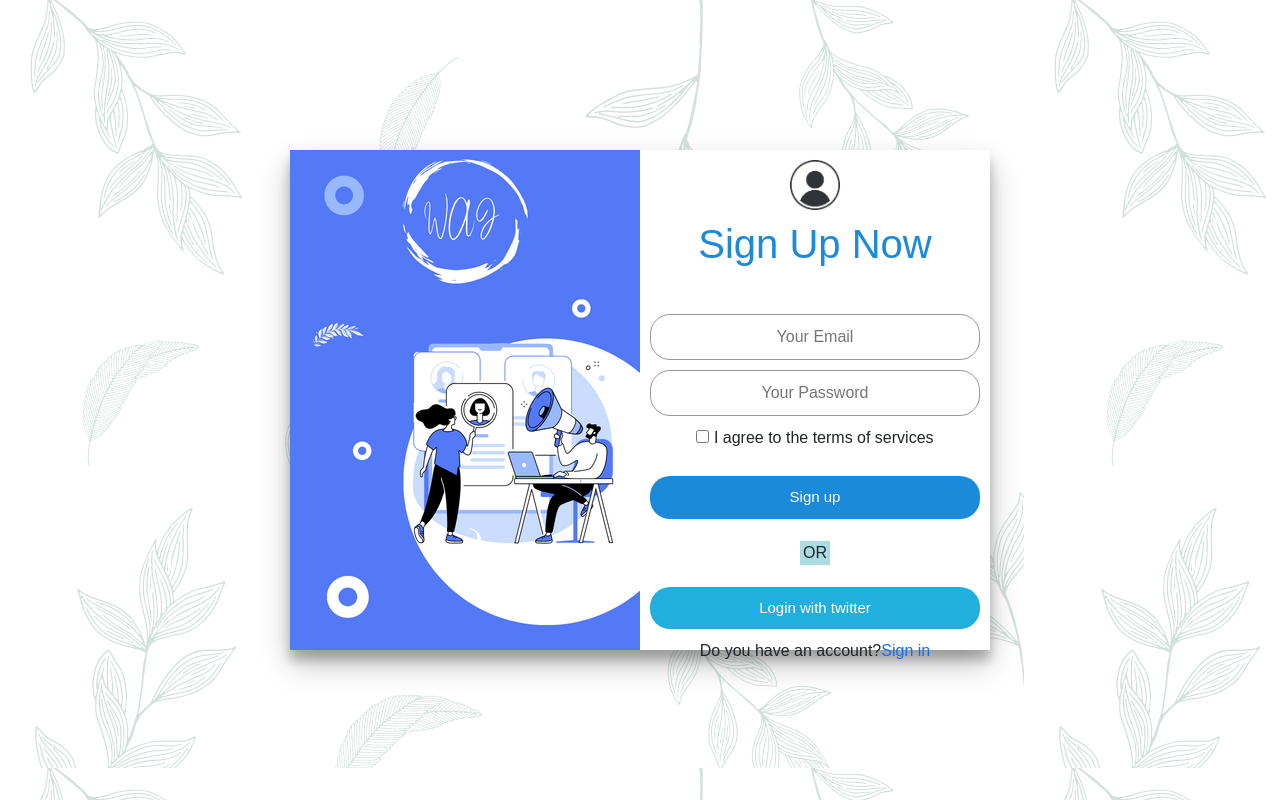
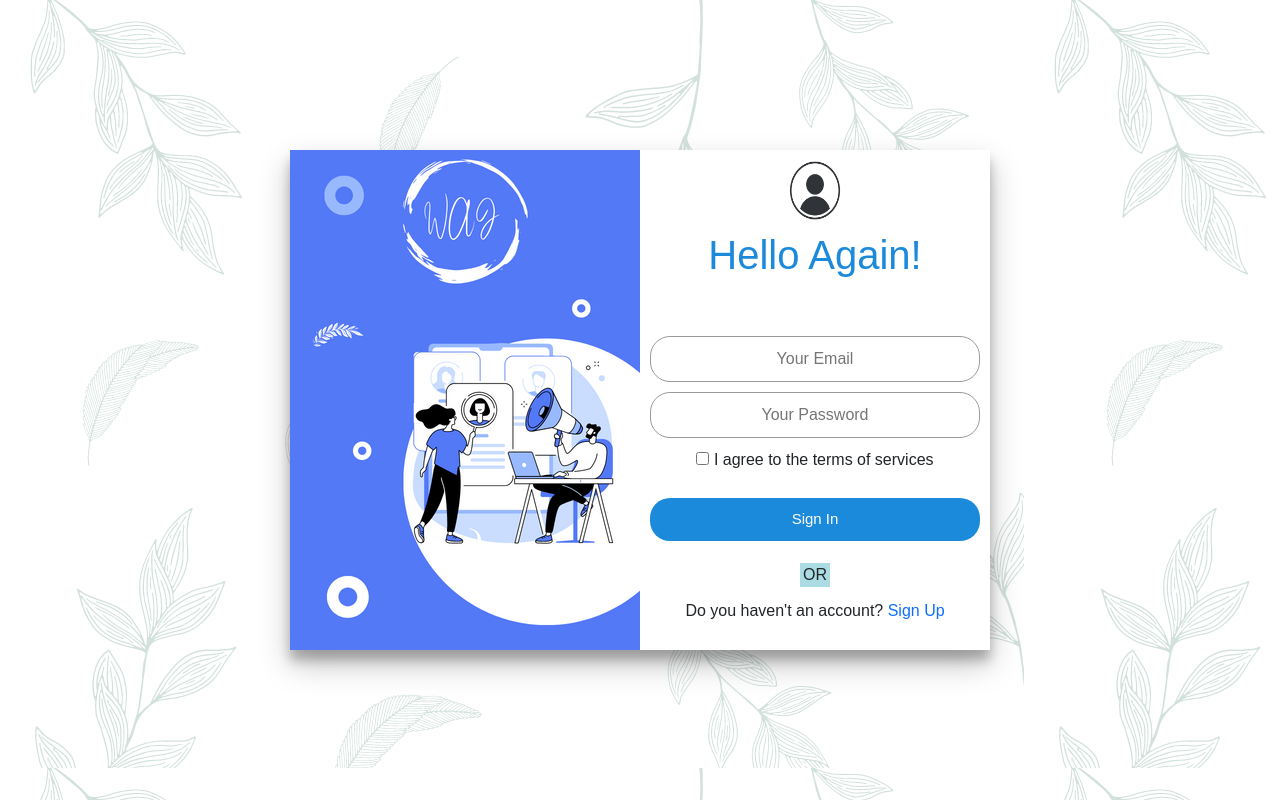
Before and after one commit to Imantha-Thuduwage/WAJ-Construction-Management-System, a PHP site: page /login.php in a window 1280 px wide. Run offline with PHP 8.4, Linux system fonts and the light colour scheme.

Commit message:
Changed Design of Login Page

```diff
--- a/function.php
+++ b/function.php
@@ -1,16 +1,17 @@
 <!-- Form Values Cleaning Section -->
+<?php
+function clean_input($input)
+{
+    $input = trim($input);
+    $input = stripslashes($input);
+    $input = htmlspecialchars($input);
 
-<?php
- function clean_input($input)
-{
- $input = trim($input); $input = stripslashes($input);
- $input = htmlspecialchars($input);
-
-return $input;
+    return $input;
 }
 
 //db connection
-function dbConn() {
+function dbConn()
+{
     //create variables to connect db
     $server = "localhost";
     $username = "root";
@@ -21,9 +22,9 @@
     $conn = new mysqli($server, $username, $password, $dbname);
 
     //check db connection has error
-    if ($conn->connect_error){
-        die("connection Error :". $conn->connect_error);
-    }else{
+    if ($conn->connect_error) {
+        die("connection Error :" . $conn->connect_error);
+    } else {
         return $conn;
     }
 }
--- a/login.php
+++ b/login.php
@@ -2,6 +2,7 @@
 session_start();
 
 include 'function.php';
+
 ?>
 
 <!DOCTYPE html>
@@ -18,7 +19,6 @@
 
     <!-- Custom CSS File -->
     <link rel="stylesheet" href="./css/login.css">
-
 </head>
 
 <body>
@@ -28,12 +28,13 @@
                 <div class="row col-8 g-0" id="side-image"></div>
                 <div class="row col-8 g-0" id="login-form">
                     <img src="./images/profile.jpg" id="login-avtar">
-                    <h1>Sign Up Now</h1>
+                    <h1>Hello Again!</h1>
                     <form method="post" action="<?php htmlspecialchars($_SERVER["PHP_SELF"]); ?>">
                         <?php
                         // Cheking Submit button is clicked
                         if ($_SERVER["REQUEST_METHOD"] == "POST") {
 
+                            // This function uses array keys as variable names and values as variable values
                             extract($_POST);
 
                             // create array
@@ -41,21 +42,21 @@
 
                             // Reuired Fields Validation
                             if (empty($user_name)) {
-                                $message['error_user_name'] = "Email Field should not be empty";
+                                $message['error_user_name'] = "Email Field should not be empty!";
                             }
                             if (empty($password)) {
-                                $message['error_password'] = "Password Field should not be empty";
+                                $message['error_password'] = "Password Field should not be empty!";
                             }
 
                             // Advanced Validation
                             if (empty($message)) {
                                 $db = dbConn();
                                 $sql = "SELECT *FROM tbl_user WHERE UserName='$user_name' AND Password = '$password'";
-                                $result = $db -> query($sql);
+                                $result = $db->query($sql);
 
-                                if($result->num_rows <= 0){
+                                if ($result->num_rows <= 0) {
                                     $message['error_login'] = "Inavalid User Name or Password ...!";
-                                }else{
+                                } else {
                                     $row = $result->fetch_assoc();
                                     $_SESSION['userId'] = $row['UserId'];
                                     $_SESSION['firstName'] = $row['FirstName'];
@@ -76,10 +77,9 @@
                         <input type="email" class="input_box" name="user_name" placeholder="Your Email" value="<?= @$user_name; ?>">
                         <input type="password" class="input_box" name="password" placeholder="Your Password">
                         <p> <span><input type="checkbox"></span> I agree to the terms of services </p>
-                        <button type="submit" class="signup_btn">Sign up</button>
+                        <button type="submit" class="signup_btn">Sign In</button>
                         <p class="or">OR</p>
-                        <button type="button" class="twitter_btn">Login with twitter</button>
-                        <p>Do you have an account?<a href="#">Sign in</a></p>
+                        <p>Do you haven't an account?  <a href="#">Sign Up</a></p>
                     </form>
 
 
```
